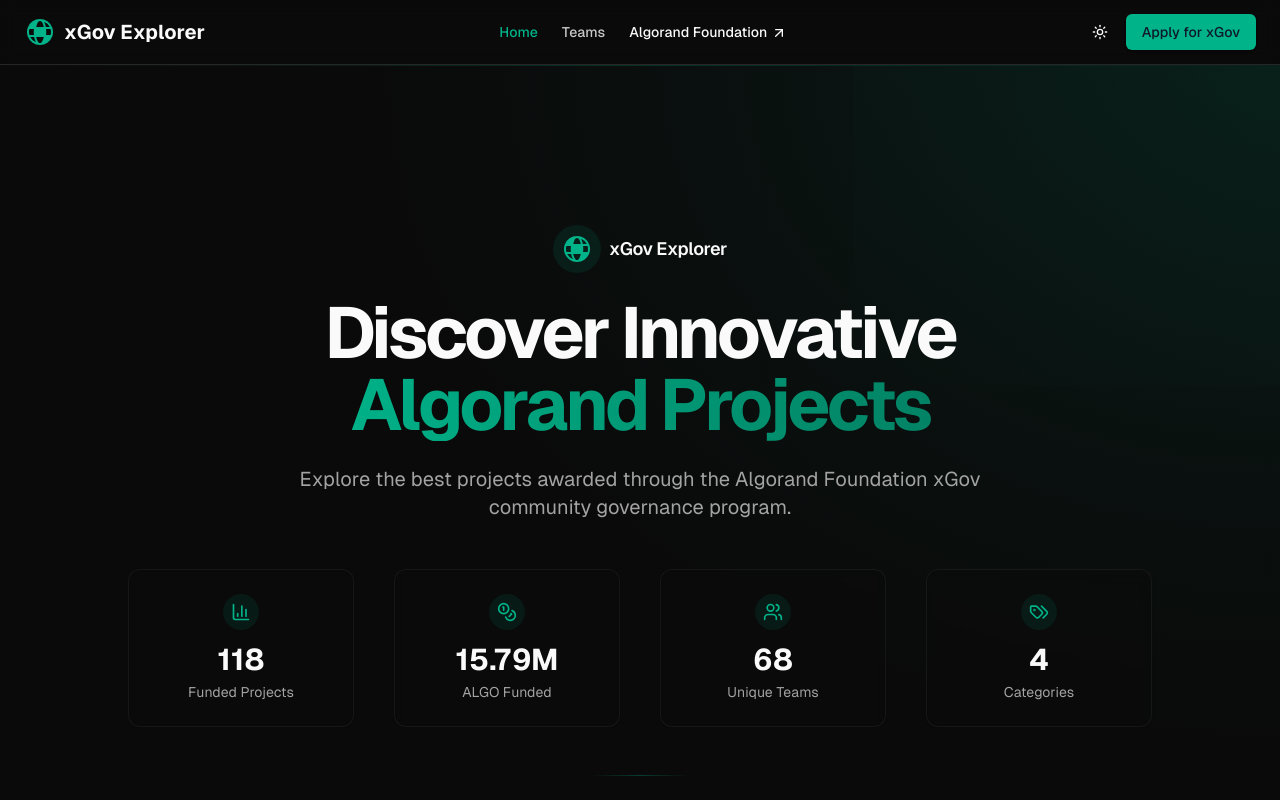
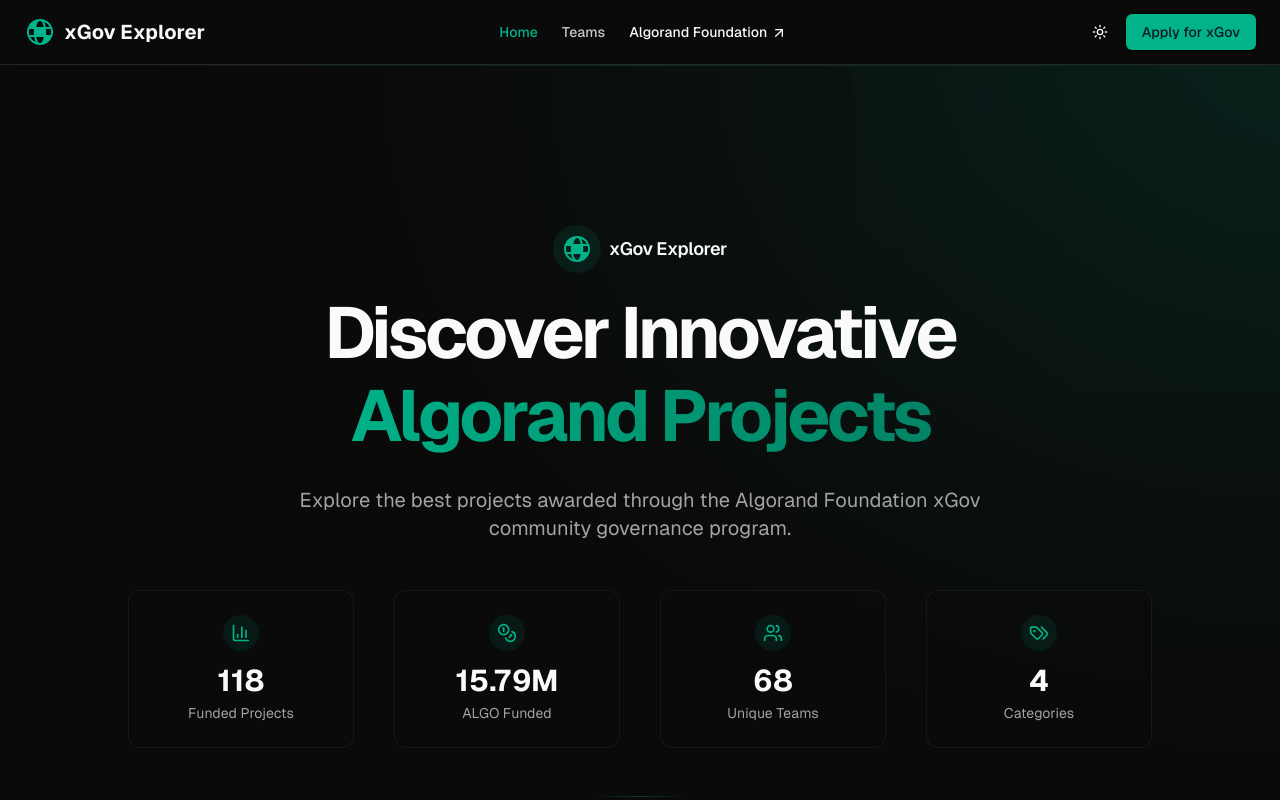
Before and after one commit to headline-design/xgov-explorer, a Next.js app: page / in a window 1280 px wide. Shown: the top 800 px of the page. Built offline with nearby package versions, Linux system fonts and the light colour scheme.

Commit message:
minor style updates

```diff
--- a/components/hero-section.tsx
+++ b/components/hero-section.tsx
@@ -49,7 +49,7 @@
 
           <h1 className="text-4xl font-bold tracking-tighter sm:text-5xl md:text-6xl lg:text-7xl mb-6">
             <span className="block">Discover Innovative</span>
-            <span className="block bg-clip-text text-transparent bg-gradient-to-r from-primary to-primary/70">
+            <span className="block bg-clip-text text-transparent bg-gradient-to-r from-primary to-primary/70 leading-[normal]">
               Algorand Projects
             </span>
           </h1>
--- a/components/project-detail-view.tsx
+++ b/components/project-detail-view.tsx
@@ -39,7 +39,7 @@
                 #{shortenId(project.id)}
               </div>
             </TooltipTrigger>
-            <TooltipContent side="left">
+            <TooltipContent side="left" className="bg-background">
               <p className="text-sm font-mono mb-1">Project ID: {project.id}</p>
               <p className="text-xs max-w-[250px]">
                 This unique gradient was generated from the proposal ID hash, creating a visual fingerprint for this
--- a/components/project-list-item.tsx
+++ b/components/project-list-item.tsx
@@ -36,8 +36,8 @@
                     #{shortenId(project.id)}
                   </div>
                 </TooltipTrigger>
-                <TooltipContent side="top" className="max-w-xs">
-                  <p className="text-sm font-medium mb-1">Project ID: {project.id}</p>
+                <TooltipContent side="top" className="max-w-xs bg-background">
+                  <p className="text-sm font-medium mb-1 text-foreground">Project ID: {project.id}</p>
                   <p className="text-xs text-muted-foreground">{getGradientExplanation(project.id)}</p>
                 </TooltipContent>
               </Tooltip>
```
